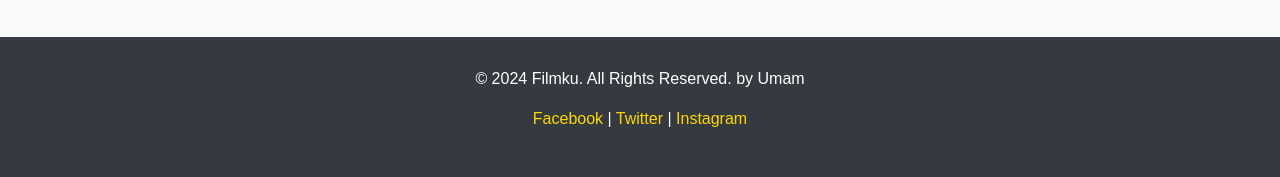
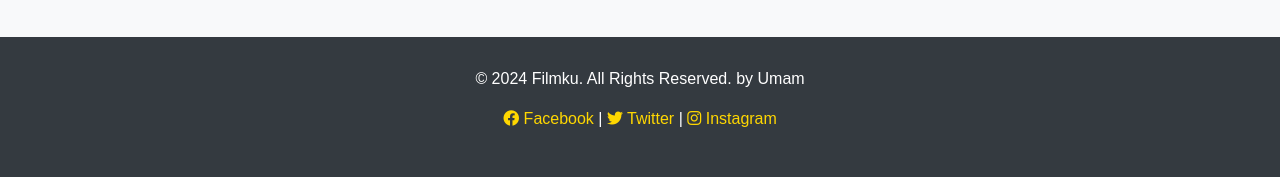
Before and after one commit to umamumam/Laravel-11-API-Movie-TMDB, a Laravel app: template resources/views/movies/index.blade.php in a window 1280 px wide. Shown: the part 623-800 px from the top of the page. Run offline with Laravel 12, Linux system fonts and the light colour scheme; the template is opened without the code that fills it, so the values that code supplies are empty.

Commit message:
Menambahkan icon sosmed

```diff
--- a/resources/views/layouts/app.blade.php
+++ b/resources/views/layouts/app.blade.php
@@ -195,9 +195,9 @@
         <div class="container text-center">
             <p>&copy; {{ date('Y') }} Filmku. All Rights Reserved. by Umam</p>
             <p>
-                <a href="#">Facebook</a> |
-                <a href="#">Twitter</a> |
-                <a href="#">Instagram</a>
+                <a href="#"><i class="fab fa-facebook"></i> Facebook</a> |
+                <a href="#"><i class="fab fa-twitter"></i> Twitter</a> |
+                <a href="#"><i class="fab fa-instagram"></i> Instagram</a>
             </p>
         </div>
     </footer>
```
